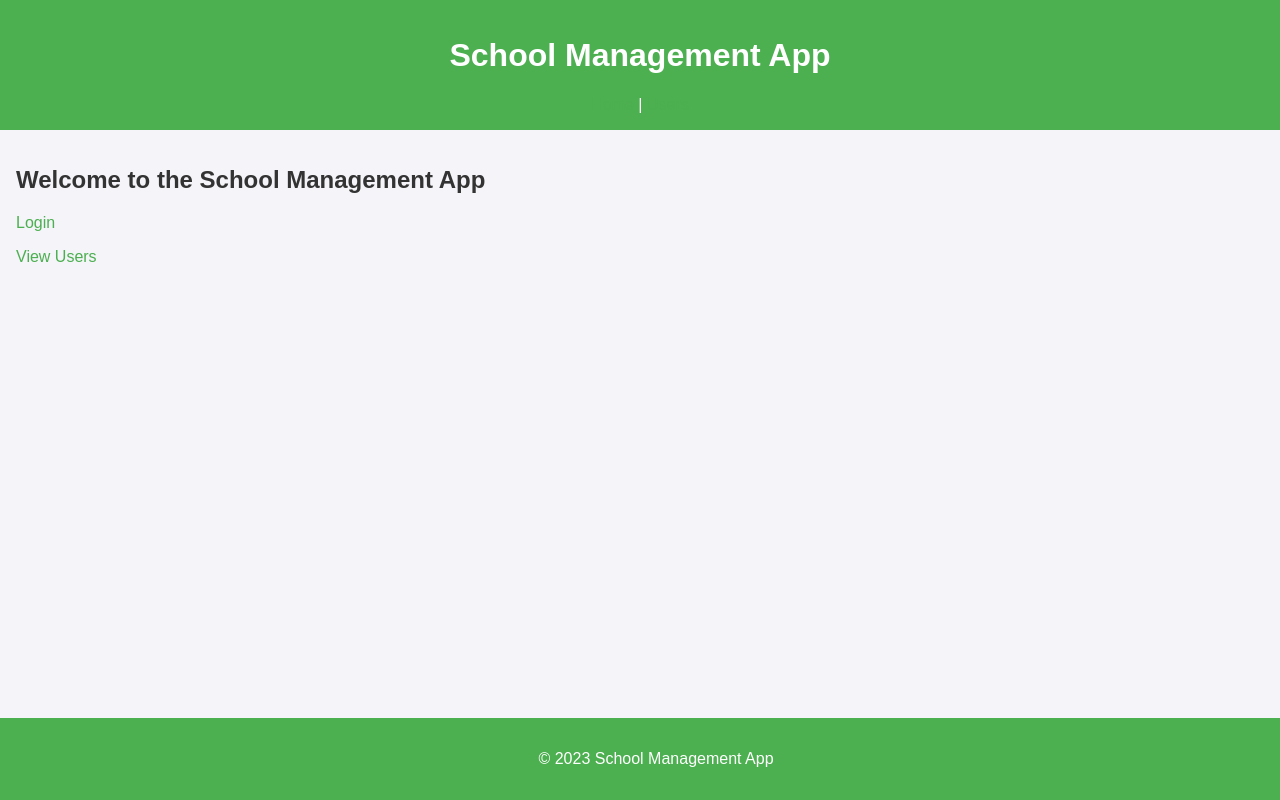
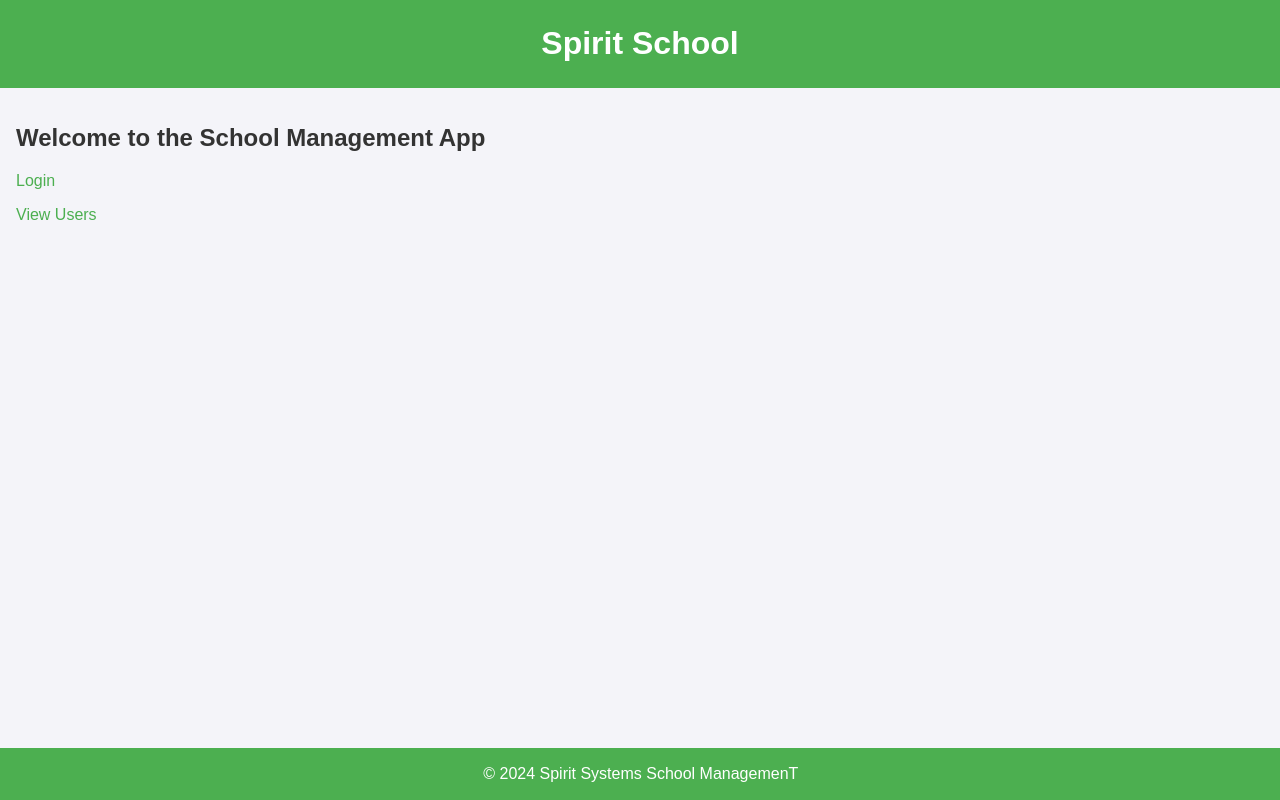
Before and after one commit to taholmes160/school14, a Flask app: page / in a window 1280 px wide. Run offline with Flask 3, Linux system fonts and the light colour scheme; parts of the project's set-up code (start-up, migrations or seed data) failed here and were passed over.

Commit message:
adjusting base template

```diff
--- a/Notes and todo.txt
+++ b/Notes and todo.txt
@@ -5,3 +5,4 @@
 add pagination to user list
 add filter, by type of user to user list
 add search by FN, LN, ID etc to user list
+create and enable a color themes feature
--- a/app/templates/base.html
+++ b/app/templates/base.html
@@ -18,7 +18,7 @@
         header {
             background-color: #4CAF50;
             color: white;
-            padding: 1rem;
+            padding: .25rem;
             text-align: center;
         }
         main {
@@ -28,7 +28,7 @@
             background-color: #4CAF50;
             color: white;
             text-align: center;
-            padding: 1rem;
+            padding: .05rem;
             position: fixed;
             width: 100%;
             bottom: 0;
@@ -46,7 +46,7 @@
             text-align: left;
         }
         tr:nth-child(even) {
-            background-color: #f2f2f2;
+            background-color: #c9cac9;
         }
         th {
             background-color: #4CAF50;
@@ -63,17 +63,13 @@
 </head>
 <body>
     <header>
-        <h1>School Management App</h1>
-        <nav>
-            <a href="{{ url_for('main.home') }}">Home</a> |
-            <a href="{{ url_for('main.users') }}">Users</a>
-        </nav>
+        <h1>Spirit School</h1>
     </header>
     <main>
         {% block content %}{% endblock %}
     </main>
     <footer>
-        <p>&copy; 2023 School Management App</p>
+        <p>&copy; 2024 Spirit Systems School ManagemenT</p>
     </footer>
 </body>
 </html>
```
